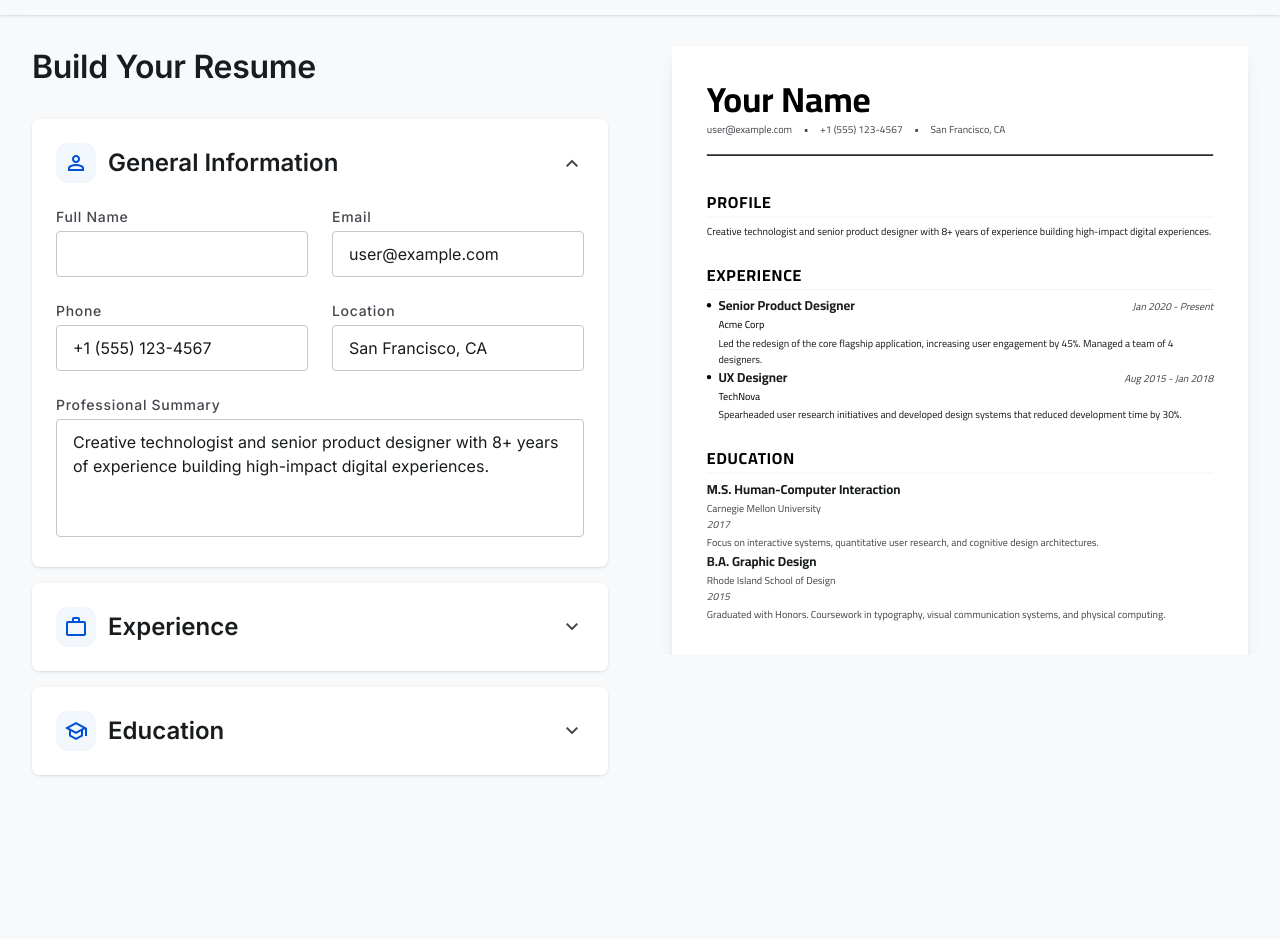
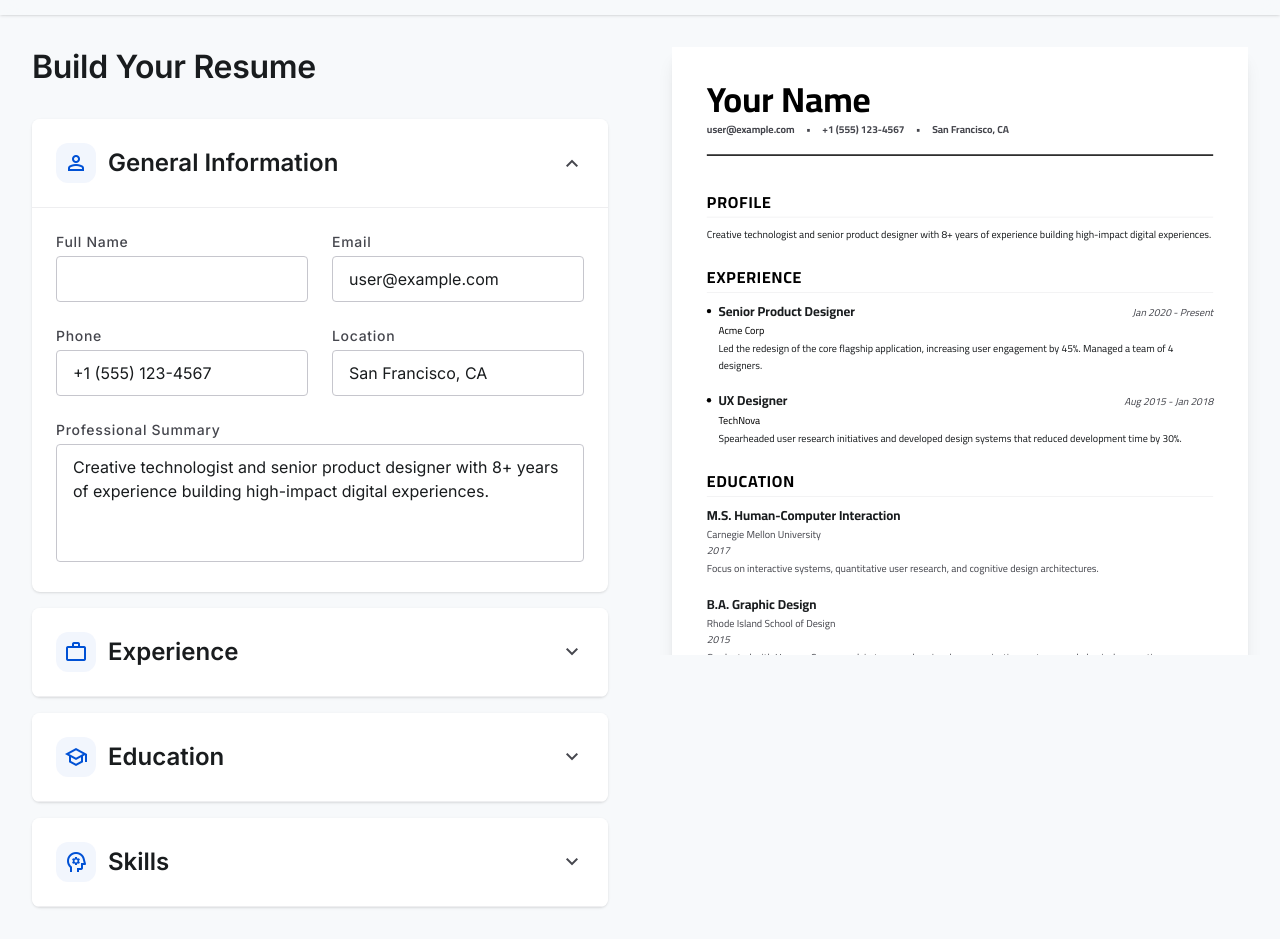
Before and after one commit to AbdulRhmanHS/VantageCV, a React (Vite) app: page /builder in a window 1280 px wide. Shown: the part 126-1065 px from the top of the page. Before the commit the page ends 933 px from the top, so only its background shows below. Built offline with nearby package versions, Linux system fonts and the light colour scheme.

Commit message:
Add skills section for the CV, and fix some layout spacings not applied correctly in the pdf

```diff
--- a/src/components/ResumeBuilder/PDFModal.jsx
+++ b/src/components/ResumeBuilder/PDFModal.jsx
@@ -12,6 +12,7 @@ export default function PDFModal({
   personalInfo,
   experiences,
   educations,
+  skills,
   layout,
   setLayout,
   font,
@@ -133,6 +134,7 @@ export default function PDFModal({
               personalInfo={personalInfo}
               experiences={experiences}
               educations={educations}
+              skills={skills}
               layout={layout}
               font={font}
               spacing={spacing}
--- a/src/components/ResumeBuilder/PDFPreview.jsx
+++ b/src/components/ResumeBuilder/PDFPreview.jsx
@@ -5,6 +5,7 @@ export default function PDFPreview({
   personalInfo,
   experiences,
   educations,
+  skills,
   layout,
   font,
   spacing,
@@ -57,6 +58,7 @@ export default function PDFPreview({
             personalInfo={personalInfo}
             experiences={experiences}
             educations={educations}
+            skills={skills}
             layout={layout}
             font={font}
             spacing={spacing}
--- a/src/components/ResumeBuilder/PersonalInfoInputs.jsx
+++ b/src/components/ResumeBuilder/PersonalInfoInputs.jsx
@@ -1,7 +1,7 @@
 export default function PersonalInfoInputs({ personalInfo, onInputChange }) {
   return (
     <>
-      <div className="flex flex-col sm:flex-row justify-between gap-6">
+      <div className="flex flex-col sm:flex-row justify-between gap-6 mt-6">
         <div className="grow">
           <label className="block text-label-md font-label-md text-on-surface-variant mb-1">
             Full Name
--- a/src/components/ResumeBuilder/ReorderableFormCard.jsx
+++ b/src/components/ResumeBuilder/ReorderableFormCard.jsx
@@ -12,7 +12,7 @@ export default function ReorderableFormCard({ item, id, onRemove, children }) {
       animate={{ scale: 1 }}
       whileDrag={{ scale: 1.02 }}
     >
-      <div className="border-t border-outline-variant/30 no-select">
+      <div className="no-select">
         <div className="mt-6 p-5 bg-surface rounded-lg relative group">
           {/* Drag Handle */}
           <div
--- a/src/components/ResumeBuilder/ResumeContent.jsx
+++ b/src/components/ResumeBuilder/ResumeContent.jsx
@@ -25,6 +25,7 @@ const ResumeContent = React.forwardRef(
       personalInfo,
       experiences,
       educations,
+      skills,
       layout = "one-col",
       font = "cairo",
       spacing = "spacious",
@@ -48,8 +49,11 @@ const ResumeContent = React.forwardRef(
       gapNested: isCompact ? "gap-3" : "gap-6",
       titleSize: isCompact ? "text-base" : "text-lg",
       bodyTextSize: isCompact ? "text-xs" : "text-sm",
+      skillTextSize: isCompact ? "text-sm" : "text-body-md",
+      skillGap: isCompact ? "gap-1.5" : "gap-2.5",
       leading: isCompact ? "leading-snug" : "leading-relaxed",
       borderBottom: isCompact ? "pb-3 mb-2" : "pb-6 mb-2",
+      headingBottom: isCompact ? "mb-1.5 pb-1" : "mb-3 pb-1",
     };
 
     const isArabic = language === "arabic";
@@ -94,7 +98,7 @@ const ResumeContent = React.forwardRef(
             {name || (isArabic ? "الاسم" : "Your Name")}
           </h1>
           <div
-            className={`flex flex-wrap items-center gap-x-4 gap-y-1 text-on-surface-variant ${density.bodyTextSize}`}
+            className={`flex flex-wrap items-center gap-x-4 gap-y-1 text-on-surface-variant font-bold ${density.bodyTextSize}`}
           >
             {email && <span>{email}</span>}
             {email && phone && <span>•</span>}
@@ -116,7 +120,7 @@ const ResumeContent = React.forwardRef(
             <div className={`flex flex-col ${density.gapItem} area-summary`}>
               <div>
                 <h2
-                  className={`${headlineText} text-primary mb-2 uppercase tracking-wider border-b border-outline-variant/30 pb-1`}
+                  className={`${headlineText} ${density.headingBottom} text-primary uppercase tracking-wider border-b border-outline-variant/30`}
                 >
                   {isArabic ? "نبذة عني" : "Profile"}
                 </h2>
@@ -133,15 +137,15 @@ const ResumeContent = React.forwardRef(
             <div className={`flex flex-col ${density.gapItem} area-experience`}>
               <div>
                 <h2
-                  className={`${headlineText} text-primary mb-2 uppercase tracking-wider border-b border-outline-variant/30 pb-1`}
+                  className={`${headlineText} ${density.headingBottom} text-primary uppercase tracking-wider border-b border-outline-variant/30`}
                 >
                   {isArabic ? "الخبرة العملية" : "Experience"}
                 </h2>
-                {experiences.map((exp) => (
                 <div
-                    key={exp.id}
                   className={`flex flex-col ${density.gapNested} break-inside-avoid`}
                 >
+                  {experiences.map((exp) => (
+                    <div key={exp.id}>
                       <div className="relative ps-4 before:absolute before:inset-s-0 before:top-2.5 before:w-1.5 before:h-1.5 before:bg-primary before:rounded-full">
                         <div className="flex justify-between items-baseline mb-0.5">
                           <h3
@@ -170,20 +174,21 @@ const ResumeContent = React.forwardRef(
                   ))}
                 </div>
               </div>
+            </div>
           )}
           {/* Education */}
           {educations.length > 0 && (
             <div>
               <h2
-                className={`${headlineText} text-primary mb-2 uppercase tracking-wider border-b border-outline-variant/30 pb-1`}
+                className={`${headlineText} ${density.headingBottom} text-primary uppercase tracking-wider border-b border-outline-variant/30`}
               >
                 {isArabic ? "التعليم والدورات" : "Education"}
               </h2>
-              {educations.map((edu) => (
               <div
-                  key={edu.id}
                 className={`flex flex-col ${density.gapNested} area-education break-inside-avoid`}
               >
+                {educations.map((edu) => (
+                  <div key={edu.id}>
                     <div>
                       <h3
                         className={`font-bold text-on-surface ${density.titleSize}`}
@@ -209,6 +214,34 @@ const ResumeContent = React.forwardRef(
                   </div>
                 ))}
               </div>
+            </div>
+          )}
+          {/* Skills */}
+          {skills.length > 0 && (
+            <div>
+              <h2
+                className={`${headlineText} ${density.headingBottom} text-primary uppercase tracking-wider border-b border-outline-variant/30`}
+              >
+                {isArabic ? "المهارات" : "Skills"}
+              </h2>
+              <div
+                className={`flex flex-col ${density.skillGap} ${density.skillTextSize} break-inside-avoid`}
+              >
+                {skills.map((skill) => (
+                  <div key={skill.id}>
+                    <div>
+                      <span className="font-bold text-on-surface">
+                        {skill.category}
+                        {skill.category ? ":" : ""}
+                      </span>
+                      <span className="text-on-surface-variant ltr:ml-1.5 rtl:mr-1.5">
+                        {skill.skillItems}
+                      </span>
+                    </div>
+                  </div>
+                ))}
+              </div>
+            </div>
           )}
         </div>
       </div>
--- /dev/null
+++ b/src/components/ResumeBuilder/SkillInputs.jsx
@@ -0,0 +1,30 @@
+export default function SkillInputs({ skill, onInputChange }) {
+  return (
+    <>
+      <div className="col-span-2">
+        <label className="block text-label-md font-label-md text-on-surface-variant mb-1">
+          Category Name
+        </label>
+        <input
+          className="w-full bg-surface-container-lowest border border-outline-variant rounded px-4 py-2 text-body-md font-body-md text-on-surface focus:outline-none focus:border-primary focus:ring-1 focus:ring-primary"
+          type="text"
+          value={skill.category}
+          onChange={(e) => onInputChange(skill.id, "category", e.target.value)}
+        />
+      </div>
+      <div className="col-span-2">
+        <label className="block text-label-md font-label-md text-on-surface-variant mb-1">
+          Skills (comma separated)
+        </label>
+        <input
+          className="w-full bg-surface-container-lowest border border-outline-variant rounded px-4 py-2 text-body-md font-body-md text-on-surface focus:outline-none focus:border-primary focus:ring-1 focus:ring-primary"
+          type="text"
+          value={skill.skillItems}
+          onChange={(e) =>
+            onInputChange(skill.id, "skillItems", e.target.value)
+          }
+        />
+      </div>
+    </>
+  );
+}
--- a/src/components/ResumeBuilder/TemplateCard.jsx
+++ b/src/components/ResumeBuilder/TemplateCard.jsx
@@ -19,7 +19,7 @@ export default function TemplateCard({
       open={isOpen}
       className="bg-surface-container-lowest rounded-xl shadow-sm overflow-hidden transition-all duration-300 group"
     >
-      <summary className="w-full flex items-center justify-between p-6 bg-surface-container-lowest hover:bg-surface-container-low transition-colors select-none list-none">
+      <summary className="w-full flex items-center justify-between p-6 bg-surface-container-lowest hover:bg-surface-container-low transition-colors select-none list-none  border-b border-outline-variant/30">
         <div className="flex items-center gap-3">
           <div className="w-10 h-10 rounded-full bg-secondary/5 flex items-center justify-center text-secondary">
             <span className="material-symbols-outlined">{icon}</span>
--- a/src/index.css
+++ b/src/index.css
@@ -59,6 +59,10 @@
 }
 
 @utility area-education {
+  grid-column: 1;
+}
+
+@utility area-skills {
   grid-column: 1;
 }
 
--- a/src/pages/ResumeBuilder.jsx
+++ b/src/pages/ResumeBuilder.jsx
@@ -8,10 +8,10 @@
 // DONE: Make inputs support RTL direction
 // DONE: Handle PDF content overflow
 // DONE: Replace the English preview text with Arabic when switching languages
-// DONE: Fix some Arabic spacing
+// FIXME: Fix spacing and font sizes in the pdf
 // FIXME: Fix Arabic rtl pdf characters not rendered into correct words
 // DONE: Add new fonts that works for both Arabic and English
-// TODO: Add skills section for the CV
+// DONE: Add skills section for the CV
 
 import BuilderHeader from "../components/ResumeBuilder/BuilderHeader";
 import SettingsHeader from "../components/ResumeBuilder/SettingsHeader";
@@ -19,32 +19,13 @@ import TemplateCard from "../components/ResumeBuilder/TemplateCard";
 import PersonalInfoInputs from "../components/ResumeBuilder/PersonalInfoInputs";
 import ExperienceInputs from "../components/ResumeBuilder/ExperienceInputs";
 import EducationInputs from "../components/ResumeBuilder/EducationInputs";
+import SkillInputs from "../components/ResumeBuilder/SkillInputs";
 import PDFPreview from "../components/ResumeBuilder/PDFPreview";
 import PDFModal from "../components/ResumeBuilder/PDFModal";
 import { useState } from "react";
 import { useRef } from "react";
 import { useReactToPrint } from "react-to-print";
 import ResumeContent from "../components/ResumeBuilder/ResumeContent";
-
-function useSectionState(initialItems) {
-  const [items, setItems] = useState(initialItems);
-
-  const update = (id, field, value) => {
-    setItems((prev) =>
-      prev.map((item) => (item.id === id ? { ...item, [field]: value } : item)),
-    );
-  };
-
-  const add = (template) => {
-    setItems((prev) => [...prev, { id: crypto.randomUUID(), ...template }]);
-  };
-
-  const remove = (id) => {
-    setItems((prev) => prev.filter((item) => item.id !== id));
-  };
-
-  return { items, setItems, update, add, remove };
-}
 
 const previewData = {
   eng: {
@@ -90,6 +71,18 @@ const previewData = {
         date: "2015",
         description:
           "Graduated with Honors. Coursework in typography, visual communication systems, and physical computing.",
+      },
+    },
+    skill: {
+      1: {
+        id: crypto.randomUUID(),
+        category: "Technical Skills",
+        skillItems: "Figma, React, Tailwind CSS, TypeScript, UI/UX Design",
+      },
+      2: {
+        id: crypto.randomUUID(),
+        category: "Methodologies",
+        skillItems: "Design Systems, User Research, Agile / Scrum, Prototyping",
       },
     },
   },
@@ -138,8 +131,42 @@ const previewData = {
           "التخرج بتفوق مع التركيز على الرياضيات المتقدمة، الفيزياء، والعلوم التكنولوجية.",
       },
     },
+    skill: {
+      1: {
+        id: crypto.randomUUID(),
+        category: "المهارات التقنية",
+        skillItems:
+          "تطوير واجهات الويب، تصميم تجربة وواجهة المستخدم، برمجة السكريبت، إدارة قواعد البيانات",
+      },
+      2: {
+        id: crypto.randomUUID(),
+        category: "منهجيات العمل",
+        skillItems:
+          "أنظمة التصميم، أبحاث المستخدمين، إدارة المشاريع المرنة، بناء النماذج الأولية",
+      },
+    },
   },
 };
+
+function useSectionState(initialItems) {
+  const [items, setItems] = useState(initialItems);
+
+  const update = (id, field, value) => {
+    setItems((prev) =>
+      prev.map((item) => (item.id === id ? { ...item, [field]: value } : item)),
+    );
+  };
+
+  const add = (template) => {
+    setItems((prev) => [...prev, { id: crypto.randomUUID(), ...template }]);
+  };
+
+  const remove = (id) => {
+    setItems((prev) => prev.filter((item) => item.id !== id));
+  };
+
+  return { items, setItems, update, add, remove };
+}
 
 export default function ResumeBuilder() {
   const [isModalOpen, setIsModalOpen] = useState(false);
@@ -150,6 +177,7 @@ export default function ResumeBuilder() {
   const [personalInfo, setPersonalInfo] = useState(previewData.eng.profile);
   const experiences = useSectionState(Object.values(previewData.eng.exp));
   const educations = useSectionState(Object.values(previewData.eng.edu));
+  const skills = useSectionState(Object.values(previewData.eng.skill));
 
   const handlePersonalChange = (field, value) => {
     setPersonalInfo((prev) => ({ ...prev, [field]: value }));
@@ -162,6 +190,7 @@ export default function ResumeBuilder() {
     setPersonalInfo(previewData[langKey].profile);
     experiences.setItems(Object.values(previewData[langKey].exp));
     educations.setItems(Object.values(previewData[langKey].edu));
+    skills.setItems(Object.values(previewData[langKey].skill));
   };
 
   const printRef = useRef(null);
@@ -173,6 +202,7 @@ export default function ResumeBuilder() {
 
   const emptyExperience = { title: "", date: "", company: "", description: "" };
   const emptyEducation = { school: "", degree: "", date: "", description: "" };
+  const emptySkill = { category: "", skillItems: "" };
 
   return (
     <>
@@ -196,7 +226,6 @@ export default function ResumeBuilder() {
                   Build Your Resume
                 </h1>
                 <div className="space-y-4">
-                  {/* Simple Personal Info Card */}
                   <TemplateCard
                     icon="person"
                     title="General Information"
@@ -207,8 +236,6 @@ export default function ResumeBuilder() {
                       onInputChange={handlePersonalChange}
                     />
                   </TemplateCard>
-
-                  {/* Dynamic Experience Card */}
                   <TemplateCard
                     icon="work"
                     title="Experience"
@@ -223,8 +250,6 @@ export default function ResumeBuilder() {
                       />
                     )}
                   />
-
-                  {/* Dynamic Education Card */}
                   <TemplateCard
                     icon="school"
                     title="Education"
@@ -239,6 +264,20 @@ export default function ResumeBuilder() {
                       />
                     )}
                   />
+                  <TemplateCard
+                    icon="psychology"
+                    title="Skills"
+                    items={skills.items}
+                    onReorder={skills.setItems}
+                    onAdd={() => skills.add(emptySkill)}
+                    onRemove={skills.remove}
+                    renderInputs={(skill) => (
+                      <SkillInputs
+                        skill={skill}
+                        onInputChange={skills.update}
+                      />
+                    )}
+                  />
                 </div>
               </div>
             </div>
@@ -246,6 +285,7 @@ export default function ResumeBuilder() {
               personalInfo={personalInfo}
               experiences={experiences.items}
               educations={educations.items}
+              skills={skills.items}
               layout={layout}
               font={font}
               spacing={spacing}
@@ -268,6 +308,7 @@ export default function ResumeBuilder() {
         personalInfo={personalInfo}
         experiences={experiences.items}
         educations={educations.items}
+        skills={skills.items}
         layout={layout}
         setLayout={setLayout}
         font={font}
@@ -282,6 +323,7 @@ export default function ResumeBuilder() {
         personalInfo={personalInfo}
         experiences={experiences.items}
         educations={educations.items}
+        skills={skills.items}
         layout={layout}
         font={font}
         spacing={spacing}
```
Lines whose indentation alone changed are shown as unchanged.
